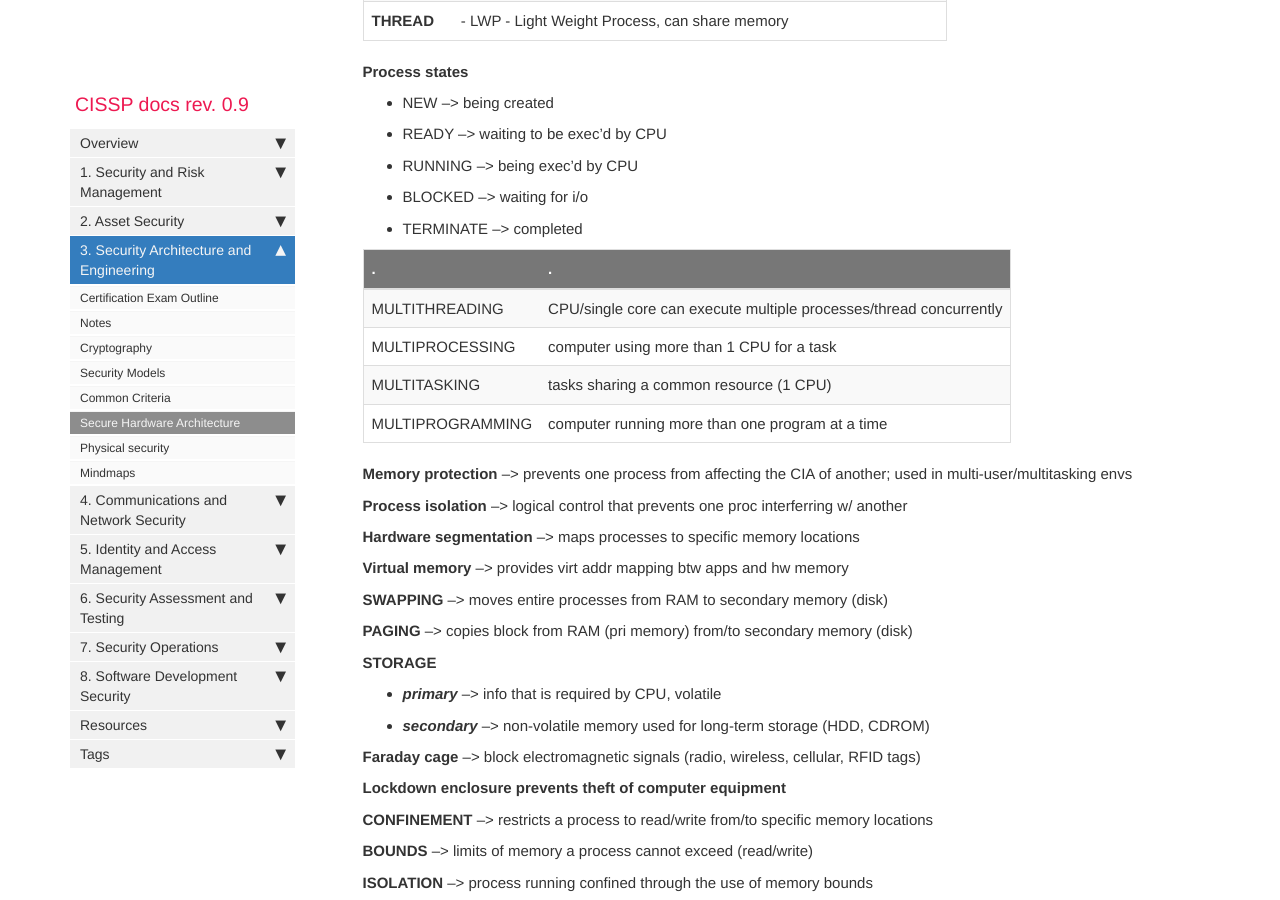
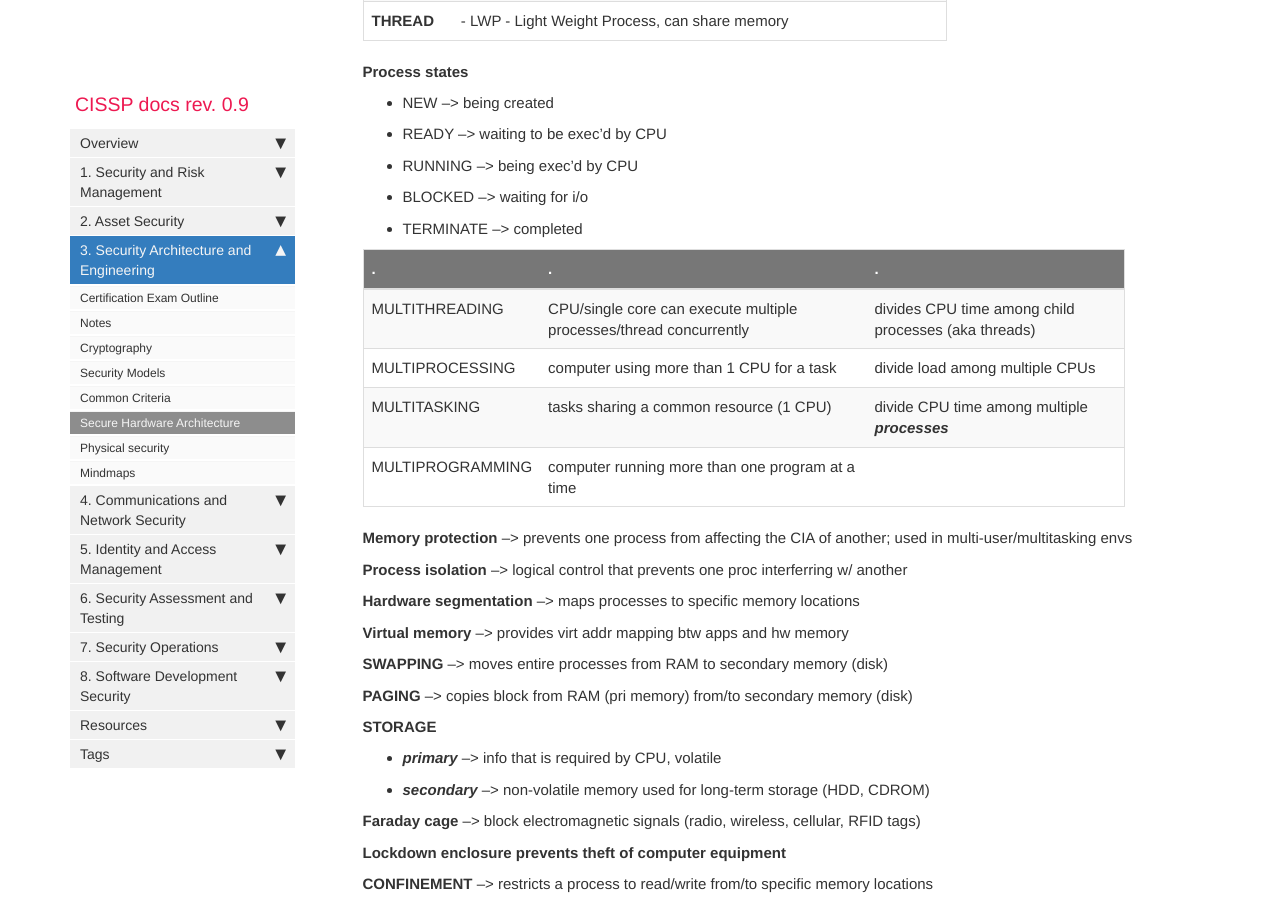
Before and after one commit to quaie/cissp, a Jekyll site: the page built from pages/mydoc/3_sec_hw_architecture.md, in a window 1280 px wide and 900 px high, scrolled down 391 px. Built offline with Jekyll 4.4.1, drawn with Linux system fonts in a browser that asks for light colours; comment, search, counter and statistics services are not loaded.

Commit message:
Update 3_sec_hw_architecture.md

```diff
--- a/pages/mydoc/3_sec_hw_architecture.md
+++ b/pages/mydoc/3_sec_hw_architecture.md
@@ -24,12 +24,12 @@ folder: mydoc
 - BLOCKED --> waiting for i/o
 - TERMINATE --> completed
 
-|.|.|
-|-|-|
-|MULTITHREADING| CPU/single core can execute multiple processes/thread concurrently|
-|MULTIPROCESSING|computer using more than 1 CPU for a task|
-|MULTITASKING|tasks sharing a common resource (1 CPU)|
-|MULTIPROGRAMMING|computer running more than one program at a time|
+|.|.|.|
+|-|-|-|
+|MULTITHREADING| CPU/single core can execute multiple processes/thread concurrently|divides CPU time among child processes (aka threads)|
+|MULTIPROCESSING|computer using more than 1 CPU for a task|divide load among multiple CPUs|
+|MULTITASKING|tasks sharing a common resource (1 CPU)|divide CPU time among multiple _**processes**_|
+|MULTIPROGRAMMING|computer running more than one program at a time||
 
 **Memory protection** --> prevents one process from affecting the CIA of another; used in multi-user/multitasking envs
 
```
